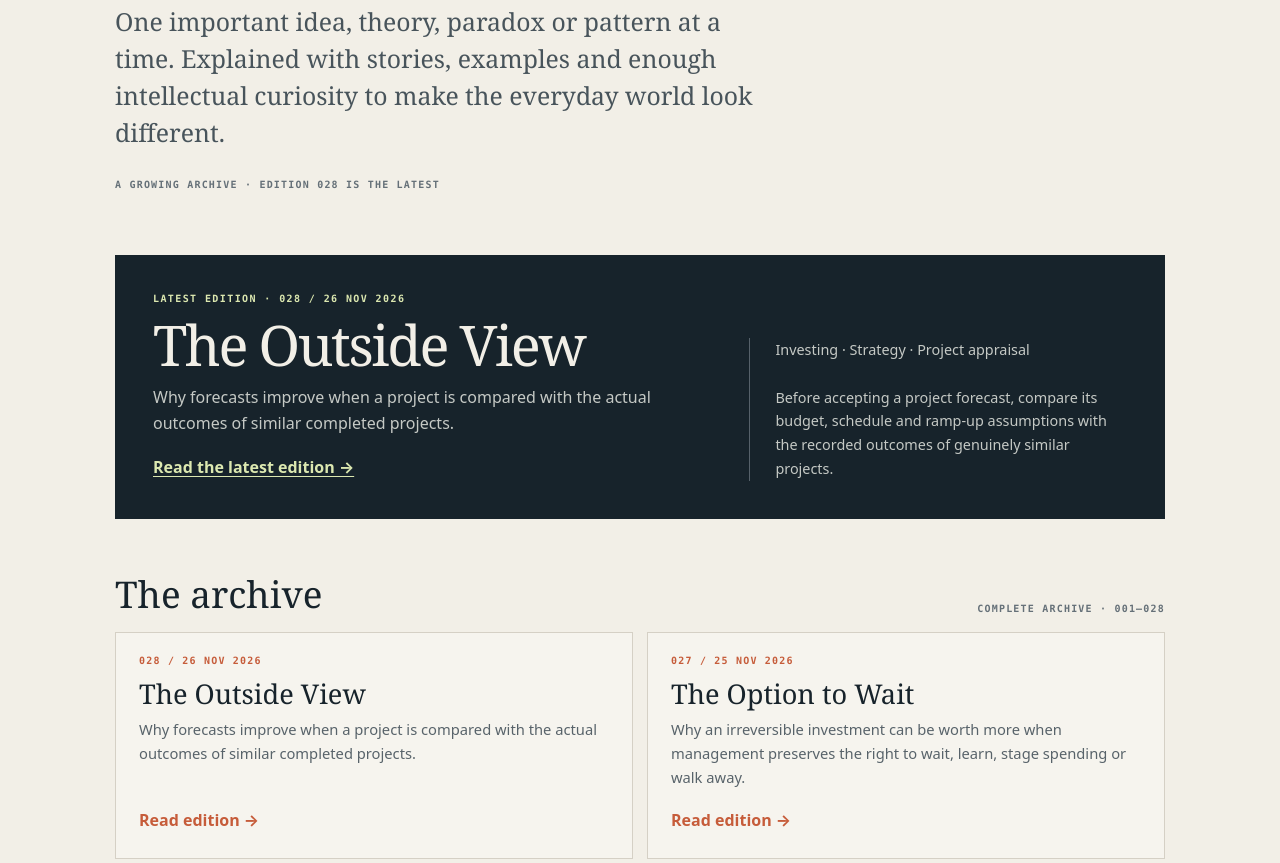
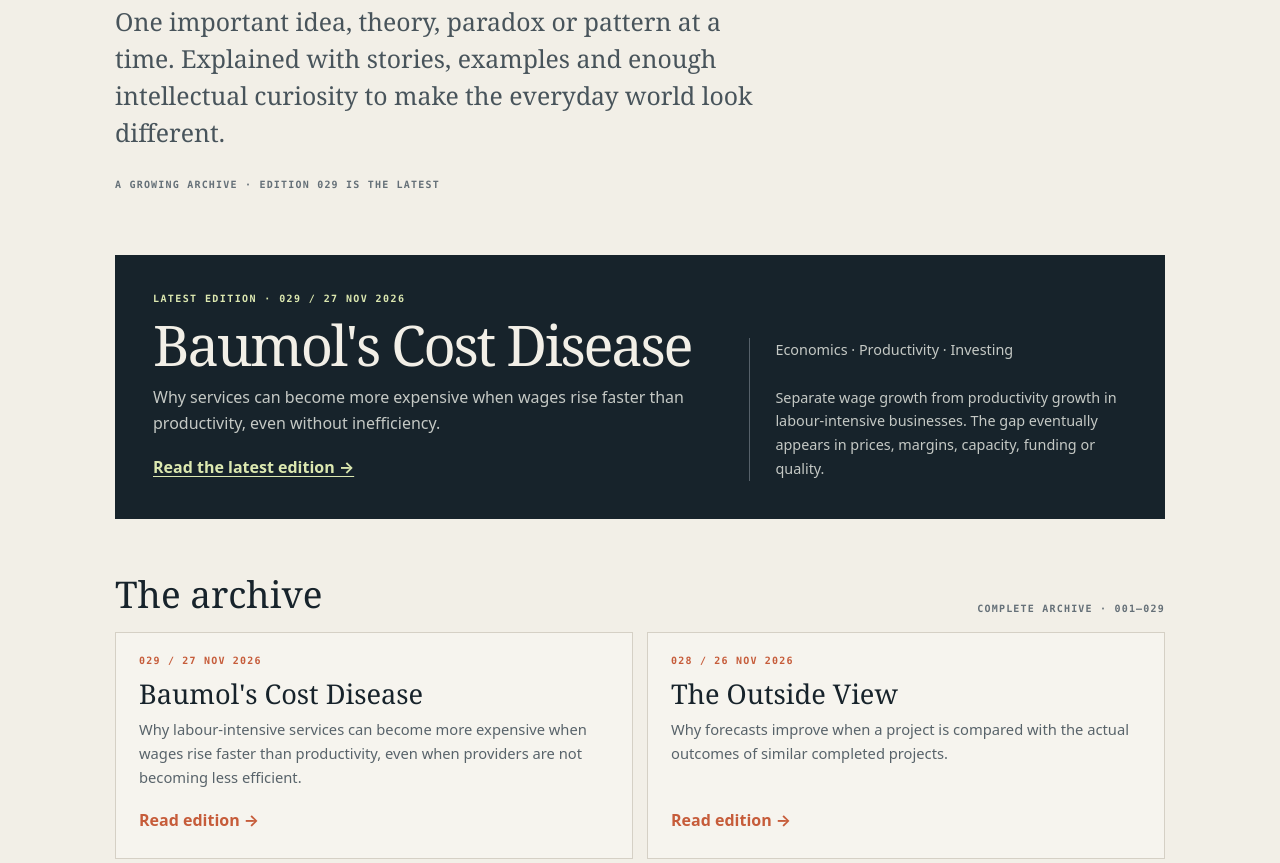
Before and after one commit to happyrabbit29/daily-big-idea, a plain HTML site: page index.html in a window 1280 px wide. Shown: the part 541-1404 px from the top of the page. Drawn offline with Linux system fonts and the light colour scheme.

Commit message:
Feature Daily Big Idea Edition 029 on homepage and archive

```diff
--- a/index.html
+++ b/index.html
@@ -45,19 +45,20 @@ footer{border-top:1px solid var(--line);padding:20px 0 32px;color:var(--muted);f
 <div class="kicker">A daily field guide to thinking</div>
 <h1>Ideas that<br>change the angle.</h1>
 <p class="intro">One important idea, theory, paradox or pattern at a time. Explained with stories, examples and enough intellectual curiosity to make the everyday world look different.</p>
-<div class="hero-meta">A growing archive · Edition 028 is the latest</div>
+<div class="hero-meta">A growing archive · Edition 029 is the latest</div>
 </header>
 <section class="latest" aria-labelledby="latest-title">
 <div>
-<div class="tag">Latest edition · 028 / 26 Nov 2026</div>
-<h2 id="latest-title">The Outside View</h2>
-<p>Why forecasts improve when a project is compared with the actual outcomes of similar completed projects.</p>
-<a href="editions/outside-view.html">Read the latest edition →</a>
+<div class="tag">Latest edition · 029 / 27 Nov 2026</div>
+<h2 id="latest-title">Baumol's Cost Disease</h2>
+<p>Why services can become more expensive when wages rise faster than productivity, even without inefficiency.</p>
+<a href="editions/baumol-cost-disease.html">Read the latest edition →</a>
 </div>
-<div class="side">Investing · Strategy · Project appraisal<br><br>Before accepting a project forecast, compare its budget, schedule and ramp-up assumptions with the recorded outcomes of genuinely similar projects.</div>
+<div class="side">Economics · Productivity · Investing<br><br>Separate wage growth from productivity growth in labour-intensive businesses. The gap eventually appears in prices, margins, capacity, funding or quality.</div>
 </section>
-<div class="section-head"><h2>The archive</h2><span>Complete archive · 001–028</span></div>
+<div class="section-head"><h2>The archive</h2><span>Complete archive · 001–029</span></div>
 <section class="archive" aria-label="All available editions">
+<article class="card"><div class="number">029 / 27 NOV 2026</div><h3>Baumol's Cost Disease</h3><p>Why labour-intensive services can become more expensive when wages rise faster than productivity, even when providers are not becoming less efficient.</p><a href="editions/baumol-cost-disease.html">Read edition →</a></article>
 <article class="card"><div class="number">028 / 26 NOV 2026</div><h3>The Outside View</h3><p>Why forecasts improve when a project is compared with the actual outcomes of similar completed projects.</p><a href="editions/outside-view.html">Read edition →</a></article>
 <article class="card"><div class="number">027 / 25 NOV 2026</div><h3>The Option to Wait</h3><p>Why an irreversible investment can be worth more when management preserves the right to wait, learn, stage spending or walk away.</p><a href="editions/real-options.html">Read edition →</a></article>
 <article class="card"><div class="number">026 / 24 NOV 2026</div><h3>The Dutch Disease</h3><p>How a commodity windfall can strengthen an economy while raising costs and squeezing other exporters, and why the way a country spends the windfall matters.</p><a href="editions/dutch-disease.html">Read edition →</a></article>
```
